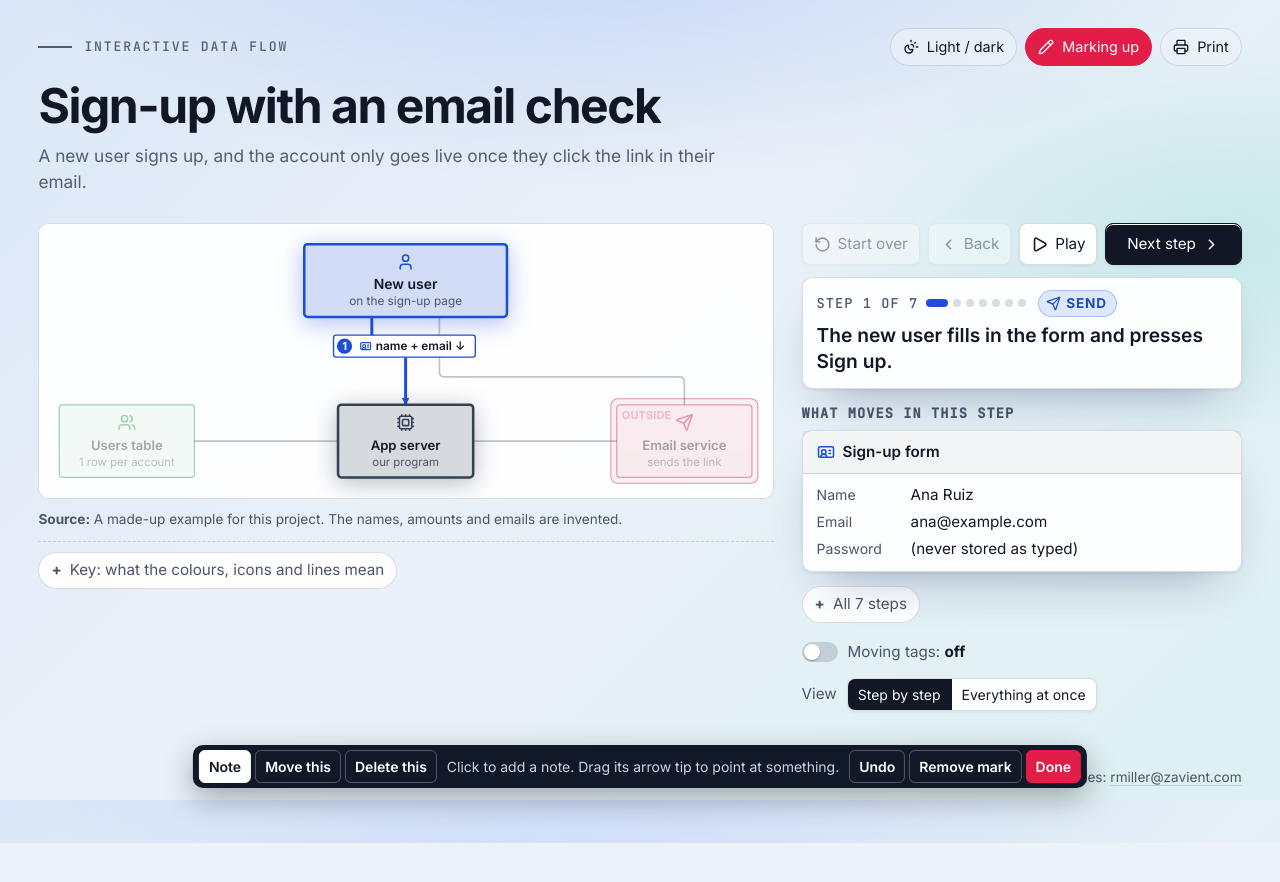
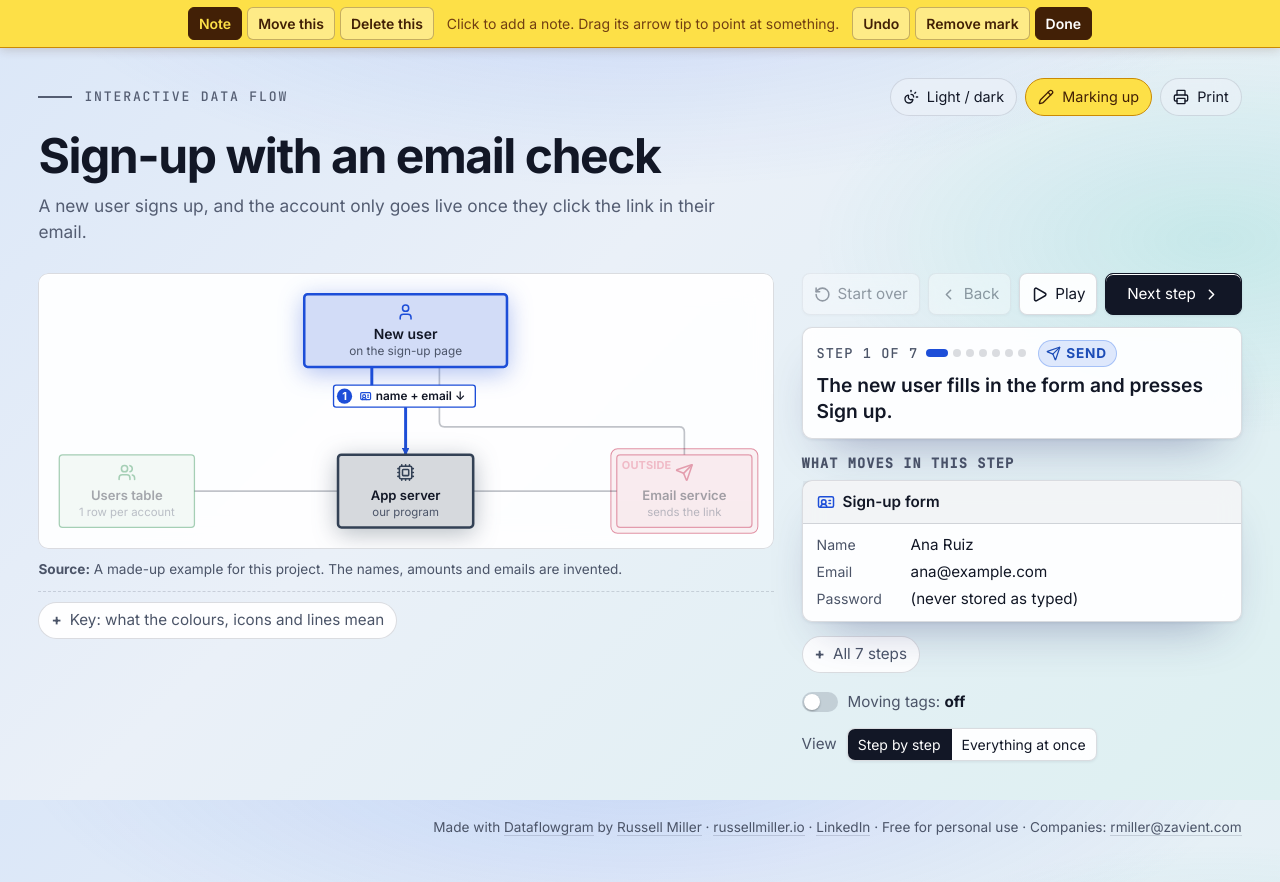
Before and after one commit to russellmiller3/dataflowgram, a website: page docs/examples/sign-up.html in a window 1280 px wide. Both pictures are taken after a click on the button "Mark up". Before the commit the page ends 843 px from the top, so only its background shows below. Drawn offline with Linux system fonts and the light colour scheme.

Commit message:
Mark-up toolbar: highlighter-yellow strip across the top
Co-Authored-By: Claude Opus 5.5 <noreply@anthropic.com>

```diff
--- a/docs/examples/sign-up.html
+++ b/docs/examples/sign-up.html
@@ -58,13 +58,16 @@ body.mk-on .mk-note{cursor:move}
 .mk-note:focus{cursor:text;box-shadow:0 0 0 3px rgba(107,68,35,.25),0 3px 10px rgba(0,0,0,.18)}
 .mk-note.mk-sel{border-color:#6B4423}
 .mk-note:empty::before{content:"Type a note";color:#9CA3AF}
-.mk-bar{position:fixed;left:50%;bottom:12px;transform:translateX(-50%);z-index:1000;display:none;flex-wrap:nowrap;white-space:nowrap;justify-content:center;gap:4px;align-items:center;background:#111827;color:#fff;padding:5px 6px;border-radius:10px;box-shadow:0 10px 30px rgba(0,0,0,.3);max-width:calc(100vw - 32px)}
+/* marking up: a highlighter-yellow strip across the top; the page moves down so the strip covers nothing */
+.mk-bar{position:fixed;top:0;left:0;right:0;z-index:1000;display:none;flex-wrap:wrap;justify-content:center;gap:5px;align-items:center;background:#FDE047;color:#422006;padding:7px 12px;border-bottom:1px solid #CA8A04;box-shadow:0 2px 10px rgba(66,32,6,.18);font-family:"Inter",ui-sans-serif,system-ui,sans-serif}
 body.mk-on .mk-bar{display:flex}
-.mk-bar button{font:inherit;font-size:.875rem;font-weight:600;color:#fff;background:transparent;border:1px solid rgba(255,255,255,.28);border-radius:6px;padding:5px 9px;cursor:pointer}
-.mk-bar button[aria-pressed="true"]{background:#fff;color:#111827;border-color:#fff}
-.mk-bar .mk-done{background:#E11D48;border-color:#E11D48}
-.mk-hint{font-size:.875rem;color:#CBD5E1;margin:0 6px}
-.pg-markup[aria-pressed="true"]{background:#E11D48!important;color:#fff!important;border-color:#E11D48!important}
+body.mk-on{padding-top:50px}
+.mk-bar button{font:inherit;font-size:.875rem;font-weight:600;color:#422006;background:rgba(255,255,255,.35);border:1px solid rgba(66,32,6,.3);border-radius:6px;padding:5px 10px;cursor:pointer}
+.mk-bar button:hover{background:rgba(255,255,255,.7)}
+.mk-bar button[aria-pressed="true"]{background:#422006;color:#FDE047;border-color:#422006}
+.mk-bar .mk-done{background:#422006;color:#fff;border-color:#422006}
+.mk-hint{font-size:.875rem;color:#713F12;margin:0 8px}
+.pg-markup[aria-pressed="true"]{background:#FDE047!important;color:#422006!important;border-color:#CA8A04!important}
 @media print{body{background:#fff!important;min-height:0}main{padding:0;max-width:none}.pg-top{display:none}h1{font-size:18pt;margin:0}.lede{font-size:10pt;margin:4px 0 8px}.mk-bar,.mk-layer{display:none!important}}
 </style>
 </head>
```
Also changed, not shown: docs/examples/notes-inbox.html (+9 -6 lines), docs/examples/online-order.html (+9 -6 lines), docs/examples/support-triage.html (+9 -6 lines), learnings.md (+3 -0 lines), skills/dataflowgram/scripts/dataflow.mjs (+9 -6 lines).
